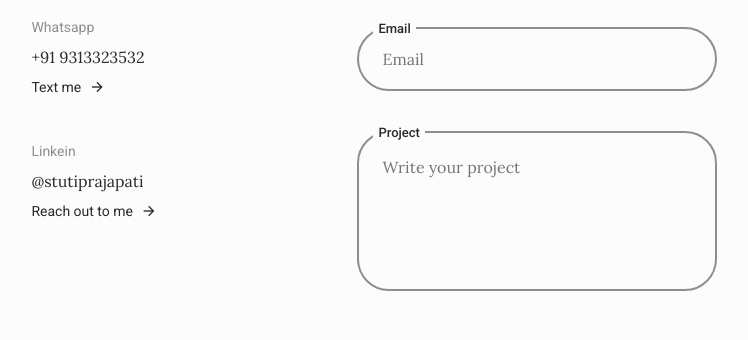
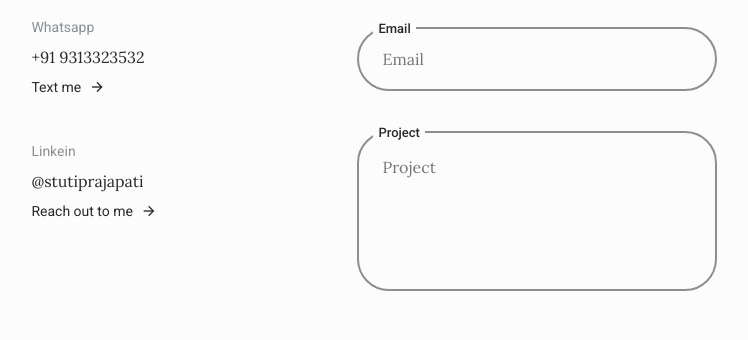
Before and after one commit to STUTIII05/portfolio-stuti, a plain HTML site: page index.html in a window 1280 px wide. Shown: the part 4440-4780 px from the top of the page, without its empty margins (266-1014 px from the left). Drawn offline with nearby package versions, Linux system fonts and the light colour scheme.

Commit message:
Update index.html

```diff
--- a/index.html
+++ b/index.html
@@ -573,7 +573,7 @@
 
                             <div class="contact-form-div contact-form-area">
                                 <label for="" class="contact-form-tag">Project</label>
-                                <textarea name="user-project" placeholder="Write your project" id="contact-project" class="contact-form-input"></textarea>
+                                <textarea name="user-project" placeholder="Project" id="contact-project" class="contact-form-input"></textarea>
                             </div>
 
                             <p class="contact-message" id="contact-message"></p>
```
